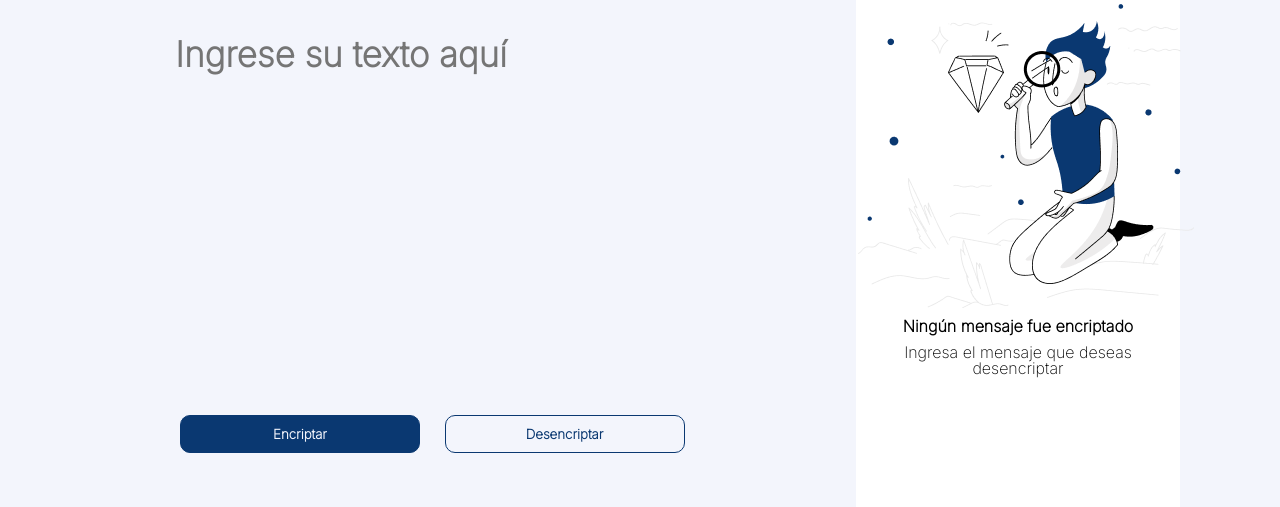
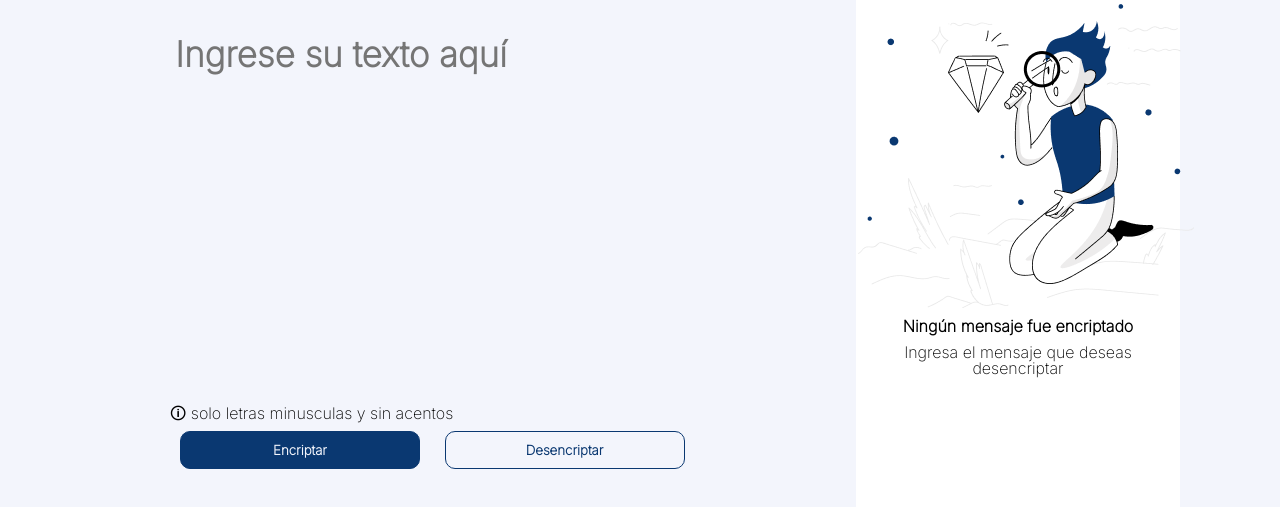
Before and after one commit to Murdock9607/encriptado, a plain HTML site: page index.html in a window 1280 px wide. Shown: the part 143-650 px from the top of the page. Drawn offline with Linux system fonts and the light colour scheme.

Commit message:
Update index.html

```diff
--- a/index.html
+++ b/index.html
@@ -56,6 +56,7 @@
     </div>
 
     <div class="acciones">
+        <p>&#x1f6c8; solo letras minusculas y sin acentos</p>
         <button class="botones" id="btnencriptar" onclick="encriptar()">Encriptar</button>
         <button class="botones" id="btndesencriptar" onclick="desencriptar()">Desencriptar</button>
     </div>
```
